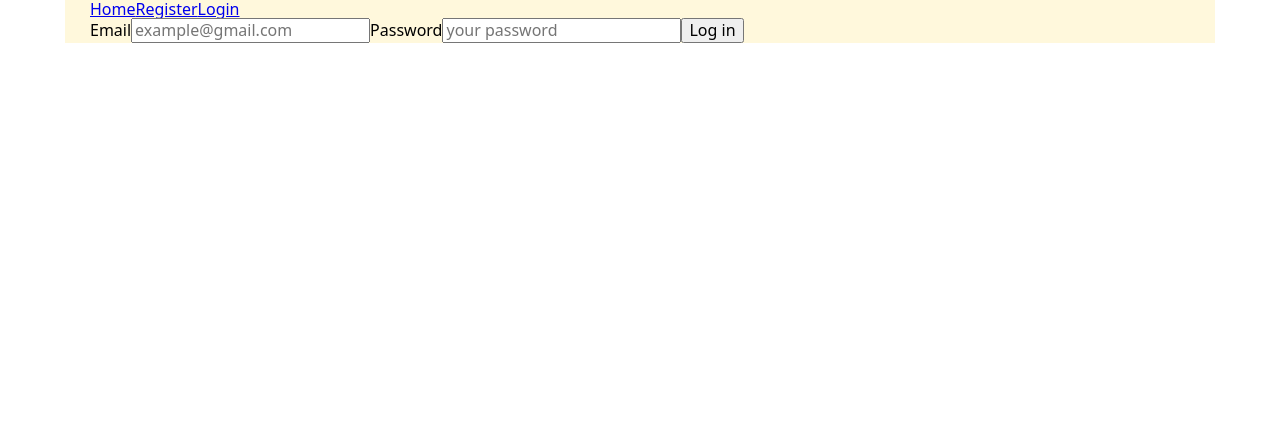
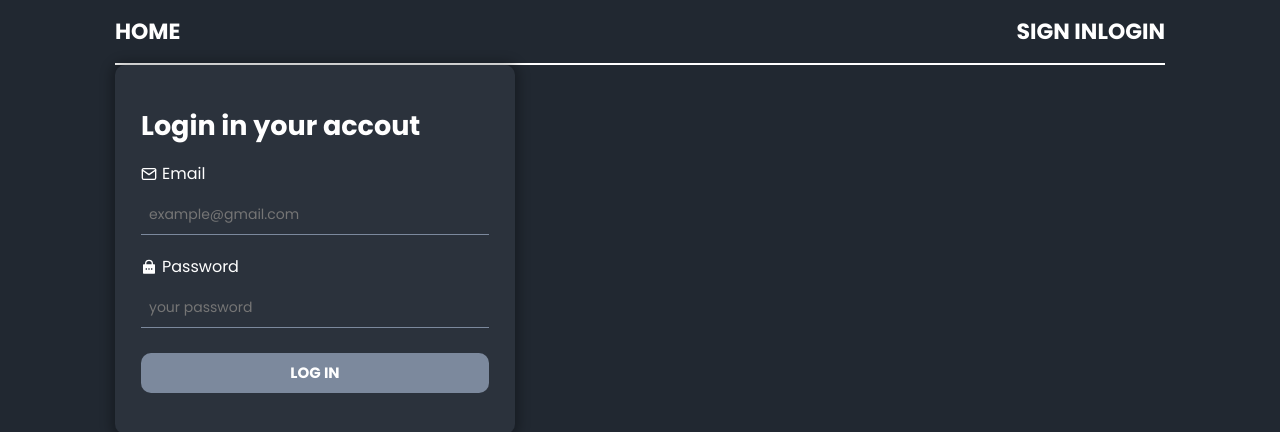
Before and after one commit to shvyrkova-maria/goit-react-hw-08-phonebook, a React (Create React App) app: page /login in a window 1280 px wide. Shown: the top 432 px of the page. Built offline with nearby package versions, Linux system fonts and the light colour scheme.

Commit message:
Add form styles

```diff
--- a/package.json
+++ b/package.json
@@ -17,6 +17,7 @@
     "react": "^17.0.2",
     "react-debounce-input": "^3.2.5",
     "react-dom": "^17.0.2",
+    "react-icons": "^4.2.0",
     "react-redux": "^7.2.4",
     "react-router-dom": "^5.2.0",
     "react-scripts": "4.0.3",
--- a/src/components/AuthNav/AuthNav.jsx
+++ b/src/components/AuthNav/AuthNav.jsx
@@ -3,14 +3,14 @@ import { NavLink } from 'react-router-dom';
 
 function AuthNav() {
   return (
-    <>
+    <div>
       <NavLink to="/register" exact>
-        Register
+        Sign In
       </NavLink>
       <NavLink to="/login" exact>
         Login
       </NavLink>
-    </>
+    </div>
   );
 }
 
--- a/src/components/Container/Container.styled.js
+++ b/src/components/Container/Container.styled.js
@@ -2,10 +2,9 @@ import styled from '@emotion/styled/macro';
 
 export const Div = styled.div`
   display: grid;
-  max-width: 1150px;
+  max-width: 1100px;
   padding-left: 25px;
   padding-right: 25px;
   margin-left: auto;
   margin-right: auto;
-  background-color: cornsilk;
 `;
--- a/src/components/MainNav/MainNav.jsx
+++ b/src/components/MainNav/MainNav.jsx
@@ -2,20 +2,21 @@ import { useSelector } from 'react-redux';
 // import PropTypes from 'prop-types';
 import { NavLink } from 'react-router-dom';
 import { getUserIsLoggedIn } from 'redux/auth';
+import { NavLinkStyled } from 'components/MainNav/MainNav.styled';
 
 function MainNav() {
   const isLoggedIn = useSelector(getUserIsLoggedIn);
   return (
-    <>
-      <NavLink to="/" exact>
+    <div>
+      <NavLinkStyled to="/" exact>
         Home
-      </NavLink>
+      </NavLinkStyled>
       {isLoggedIn && (
-        <NavLink to="/contacts" exact>
+        <NavLinkStyled to="/contacts" exact>
           Contacts
-        </NavLink>
+        </NavLinkStyled>
       )}
-    </>
+    </div>
   );
 }
 
--- /dev/null
+++ b/src/components/MainNav/MainNav.styled.js
@@ -0,0 +1,9 @@
+import styled from '@emotion/styled/macro';
+import { NavLink } from 'react-router-dom';
+
+export const NavLinkStyled = styled(NavLink)`
+  &:hover,
+  &:focus {
+    color: #ec8e11;
+  }
+`;
--- a/src/components/NavBar/NavBar.jsx
+++ b/src/components/NavBar/NavBar.jsx
@@ -1,23 +1,23 @@
-// import PropTypes from 'prop-types';
+import { useSelector } from 'react-redux';
+import { getUserIsLoggedIn } from 'redux/auth';
 // import Container from 'components/Container/Container';
-import { useSelector } from 'react-redux';
 import MainNav from 'components/MainNav/MainNav';
 import AuthNav from 'components/AuthNav/AuthNav';
 import UserMenu from 'components/UserMenu/UserMenu';
-import { getUserIsLoggedIn } from 'redux/auth';
+import { Nav } from 'components/NavBar/NavBar.styled';
 
 function NavBar() {
   const isLoggedIn = useSelector(getUserIsLoggedIn);
   return (
     <header>
-      <nav>
+      {/* <Container> */}
+      <Nav>
         <MainNav />
         {isLoggedIn ? <UserMenu /> : <AuthNav />}
-      </nav>
+      </Nav>
+      {/* </Container> */}
     </header>
   );
 }
 
-// NavBar.propTypes = {};
-
 export default NavBar;
--- /dev/null
+++ b/src/components/NavBar/NavBar.styled.js
@@ -0,0 +1,13 @@
+import styled from '@emotion/styled/macro';
+
+export const Nav = styled.nav`
+  display: flex;
+  justify-content: space-between;
+  width: 100%;
+  padding-top: 15px;
+  padding-bottom: 15px;
+  font-size: 22px;
+  font-weight: 700;
+  text-transform: uppercase;
+  border-bottom: 2px solid white;
+`;
--- a/src/index.css
+++ b/src/index.css
@@ -0,0 +1,47 @@
+@import url('https://fonts.googleapis.com/css2?family=Poppins:ital,wght@0,400;0,700;0,900;1,400&display=swap');
+
+:root {
+  --main-color: #212831;
+  --base-color: #7c899d;
+  --accent-color: #ec8e11;
+  --color: rgba(124, 137, 157, 0.1);
+  /* --main-shadow: 0px 1px 12px 4px white; */
+  --main-shadow: 0px 1px 12px 4px rgba(0, 0, 0, 0.3);
+  --border-radius: 10px;
+}
+
+body {
+  min-height: 100vh;
+  scroll-behavior: smooth;
+  text-rendering: optimizeSpeed;
+  background-color: var(--main-color);
+  color: white;
+  line-height: 1.5;
+  font-family: 'Poppins', Roboto, 'Open Sans', 'Helvetica Neue', sans-serif;
+  font-size: 18px;
+}
+
+h1,
+h2,
+h3,
+h4,
+p,
+li {
+  margin: 0;
+}
+
+input,
+button {
+  font: inherit;
+}
+
+ul {
+  list-style: none;
+  padding: 0;
+  margin: 0;
+}
+
+a {
+  text-decoration: none;
+  color: inherit;
+}
--- a/src/pages/LoginPage/LoginPage.jsx
+++ b/src/pages/LoginPage/LoginPage.jsx
@@ -1,14 +1,23 @@
 import { useDispatch } from 'react-redux';
-// import PropTypes from 'prop-types'
+import { RiLockPasswordFill } from 'react-icons/ri';
+import { FiMail } from 'react-icons/fi';
 import { nanoid } from 'nanoid';
-import { Formik, Field, Form, ErrorMessage } from 'formik';
+import { Formik, ErrorMessage } from 'formik';
 import * as Yup from 'yup';
 import { logIn } from 'redux/auth';
+
+import {
+  FormStyled,
+  FieldStyled,
+  Button,
+  Label,
+  ValidationMessage,
+} from 'pages/LoginPage/LoginPage.styled';
 
 const validationSchema = Yup.object().shape({
   email: Yup.string().email().required('Required'),
   password: Yup.string()
-    .min(6, 'Password is too short - should be 6 chars minimum.')
+    .min(7, 'Password is too short - should be 7 chars minimum.')
     .required('Required'),
 });
 
@@ -32,34 +41,37 @@ function LoginPage() {
         resetForm();
       }}
     >
-      <Form>
-        <label htmlFor={`id-${emailInputId}`}>Email</label>
-        <Field
+      <FormStyled>
+        <h2>Login in your accout</h2>
+        <Label htmlFor={`id-${emailInputId}`}>
+          <FiMail />
+          Email
+        </Label>
+
+        <FieldStyled
           name="email"
           type="email"
           id={`id-${emailInputId}`}
           placeholder="example@gmail.com"
         />
-        <ErrorMessage name="email" />
-        {/* <ErrorMessage name="number" component={ValidationMessage} /> */}
 
-        <label htmlFor={`id-${passwordInputId}`}>Password</label>
-        <Field
+        <ErrorMessage name="email" component={ValidationMessage} />
+        <Label htmlFor={`id-${passwordInputId}`}>
+          <RiLockPasswordFill />
+          Password
+        </Label>
+
+        <FieldStyled
           name="password"
           type="password"
           id={`id-${passwordInputId}`}
           placeholder="your password"
         />
-        <ErrorMessage name="password" />
-
-        <button type="submit">Log in</button>
-      </Form>
+        <ErrorMessage name="password" component={ValidationMessage} />
+        <Button type="submit">Log in</Button>
+      </FormStyled>
     </Formik>
   );
 }
 
-// LoginPage.propTypes = {
-
-// }
-
 export default LoginPage;
--- /dev/null
+++ b/src/pages/LoginPage/LoginPage.styled.js
@@ -0,0 +1,67 @@
+import { Form, Field } from 'formik';
+import styled from '@emotion/styled/macro';
+
+export const FormStyled = styled(Form)`
+  display: flex;
+  flex-direction: column;
+  max-width: 400px;
+
+  padding: 40px 25px;
+  border: 1px solid transparent;
+  border-radius: var(--border-radius);
+  background-color: var(--color);
+  box-shadow: var(--main-shadow);
+`;
+
+export const FieldStyled = styled(Field)`
+  width: 100%;
+  padding: 8px;
+  margin-bottom: 5px;
+  background-color: transparent;
+  /* background-color: rgba(124, 137, 157, 0.1); */
+  border: none;
+  border-bottom: 1px solid #7c899d;
+  &::placeholder {
+    font-size: 14px;
+  }
+`;
+
+export const Label = styled.label`
+  display: flex;
+  align-items: center;
+  font-size: 16px;
+  font-weight: 400;
+  margin-top: 15px;
+  margin-bottom: 5px;
+  & > svg {
+    margin-right: 5px;
+  }
+`;
+
+export const Button = styled.button`
+  display: inline-block;
+  width: 100%;
+  padding: 8px 12px;
+  margin-top: 20px;
+  font-size: 15px;
+  font-weight: 700;
+  background-color: var(--base-color);
+  color: white;
+  text-transform: uppercase;
+  border-radius: var(--border-radius);
+  border: 1px solid transparent;
+  cursor: pointer;
+  &:hover,
+  &:focus {
+    background-color: var(--accent-color);
+    color: black;
+    box-shadow: var(--main-shadow);
+  }
+`;
+
+export const ValidationMessage = styled.div`
+  font-size: 12px;
+  color: red;
+  margin-top: 5px;
+  margin-bottom: 5px;
+`;
```
Also changed, not shown: src/common.styled.js (added, +48 -0 lines), 1 other file (tests, documents, lock files or other folders).
